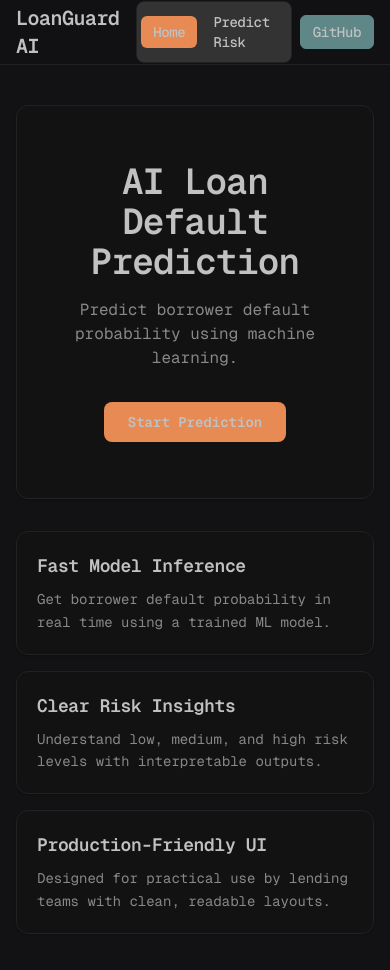
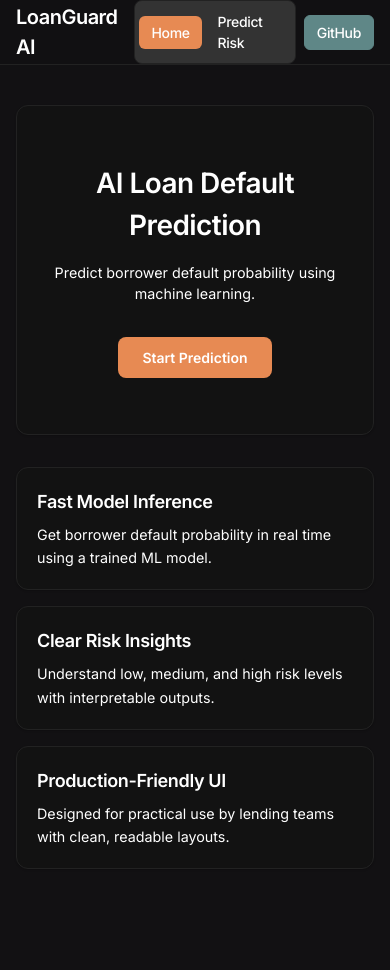
Before and after one commit to HarshBhimani18/ML_Project, a Next.js app in the folder frontend/loan-frontend/: page / in a window 390 px wide. Shown: the top 970 px of the page. After the commit the page ends 933 px from the top, so only its background shows below. Built offline with nearby package versions, Linux system fonts and the light colour scheme.

Commit message:
update frontend UI

```diff
--- a/frontend/loan-frontend/app/about/page.tsx
+++ b/frontend/loan-frontend/app/about/page.tsx
@@ -11,9 +11,9 @@ export default function AboutPage() {
   return (
     <div className="space-y-6">
       <Card className="p-6">
-        <p className="text-xs font-semibold uppercase tracking-[0.2em] text-[var(--muted-foreground)]">About</p>
-        <h1 className="mt-2 text-3xl font-semibold text-[var(--foreground)]">LoanGuard AI Platform</h1>
-        <p className="mt-3 max-w-3xl text-sm leading-relaxed text-[var(--muted-foreground)]">
+        <p className="small-label font-semibold uppercase tracking-[0.2em] text-[var(--muted-foreground)]">About</p>
+        <h1 className="page-title mt-2 font-semibold text-[var(--foreground)]">LoanGuard AI Platform</h1>
+        <p className="body-text mt-3 max-w-3xl leading-relaxed text-[var(--muted-foreground)]">
           LoanGuard AI is a professional web application for machine learning-based loan default
           risk prediction. It provides a simple workflow for data input, model inference, and
           readable risk analytics.
@@ -23,7 +23,7 @@ export default function AboutPage() {
       <section className="grid gap-4 md:grid-cols-2">
         {points.map((point) => (
           <Card key={point} className="p-5 transition-shadow hover:shadow-md">
-            <p className="text-sm leading-relaxed text-[var(--muted-foreground)]">{point}</p>
+            <p className="body-text leading-relaxed text-[var(--muted-foreground)]">{point}</p>
           </Card>
         ))}
       </section>
--- a/frontend/loan-frontend/app/globals.css
+++ b/frontend/loan-frontend/app/globals.css
@@ -2,21 +2,21 @@
 
 :root {
   --primary: #e78a53;
-  --primary-foreground: #121113;
+  --primary-foreground: #ffffff;
   --secondary: #5f8787;
-  --secondary-foreground: #121113;
+  --secondary-foreground: #ffffff;
   --accent: #333333;
-  --accent-foreground: #c1c1c1;
+  --accent-foreground: #ffffff;
   --background: #121113;
-  --foreground: #c1c1c1;
+  --foreground: #ffffff;
   --card: #121212;
-  --card-foreground: #c1c1c1;
+  --card-foreground: #ffffff;
   --popover: #121113;
-  --popover-foreground: #c1c1c1;
+  --popover-foreground: #ffffff;
   --muted: #222222;
-  --muted-foreground: #888888;
+  --muted-foreground: #ffffff;
   --destructive: #5f8787;
-  --destructive-foreground: #121113;
+  --destructive-foreground: #ffffff;
   --border: #222222;
   --input: #222222;
   --ring: #e78a53;
@@ -26,25 +26,39 @@
   --chart-4: #888888;
   --chart-5: #999999;
   --sidebar: #121212;
-  --sidebar-foreground: #c1c1c1;
+  --sidebar-foreground: #ffffff;
   --sidebar-primary: #e78a53;
-  --sidebar-primary-foreground: #121113;
+  --sidebar-primary-foreground: #ffffff;
   --sidebar-accent: #333333;
-  --sidebar-accent-foreground: #c1c1c1;
+  --sidebar-accent-foreground: #ffffff;
   --sidebar-border: #222222;
   --sidebar-ring: #e78a53;
   --primary-hover: #d9783f;
   --success: #16a34a;
   --warning: #f59e0b;
   --danger: #dc2626;
+
+  --text-page-title-min: 1.75rem;
+  --text-page-title-max: 2rem;
+  --text-section-heading-min: 1.25rem;
+  --text-section-heading-max: 1.5rem;
+  --text-card-title: 1.125rem;
+  --text-body-min: 0.875rem;
+  --text-body-max: 1rem;
+  --text-label-min: 0.75rem;
+  --text-label-max: 0.8125rem;
+  --text-button-min: 0.875rem;
+  --text-button-max: 1rem;
+  --text-input-min: 0.875rem;
+  --text-input-max: 1rem;
 }
 
 @theme inline {
   --color-background: var(--background);
   --color-foreground: var(--foreground);
-  --font-sans: var(--font-geist-mono);
-  --font-mono: var(--font-geist-mono);
-  --font-code: var(--font-jetbrains-mono);
+  --font-sans: var(--font-inter);
+  --font-mono: var(--font-inter);
+  --font-code: var(--font-inter);
 }
 
 * {
@@ -56,13 +70,12 @@ body {
   min-height: 100vh;
   background: var(--background);
   color: var(--foreground);
-  font-family: var(--font-geist-mono), monospace;
+  font-family: "Inter", var(--font-inter), sans-serif;
   text-rendering: optimizeLegibility;
   -webkit-font-smoothing: antialiased;
   -moz-osx-font-smoothing: grayscale;
-  font-feature-settings: "cv02", "cv03", "cv04", "cv11";
-  font-variant-numeric: tabular-nums;
   line-height: 1.5;
+  font-size: clamp(var(--text-body-min), 0.8vw + 0.7rem, var(--text-body-max));
 }
 
 .app-card {
@@ -80,6 +93,7 @@ body {
   background: var(--muted);
   color: var(--foreground);
   padding: 0.625rem 0.75rem;
+  font-size: clamp(var(--text-input-min), 0.45vw + 0.75rem, var(--text-input-max));
   outline: none;
   transition: border-color 0.15s ease, box-shadow 0.15s ease;
 }
@@ -90,7 +104,7 @@ body {
 }
 
 .app-label {
-  font-size: 0.875rem;
+  font-size: clamp(var(--text-label-min), 0.2vw + 0.7rem, var(--text-label-max));
   color: var(--foreground);
   font-weight: 500;
 }
@@ -107,9 +121,37 @@ h3 {
 }
 
 .font-brand {
-  font-family: var(--font-geist-mono), monospace;
+  font-family: "Inter", var(--font-inter), sans-serif;
 }
 
 .font-code {
-  font-family: var(--font-jetbrains-mono), monospace;
+  font-family: "Inter", var(--font-inter), sans-serif;
 }
+
+.page-title {
+  font-size: clamp(var(--text-page-title-min), 1.4vw + 1.4rem, var(--text-page-title-max));
+}
+
+.section-heading {
+  font-size: clamp(var(--text-section-heading-min), 1vw + 1rem, var(--text-section-heading-max));
+}
+
+.card-title {
+  font-size: var(--text-card-title);
+}
+
+.body-text {
+  font-size: clamp(var(--text-body-min), 0.8vw + 0.7rem, var(--text-body-max));
+}
+
+.small-label {
+  font-size: clamp(var(--text-label-min), 0.2vw + 0.7rem, var(--text-label-max));
+}
+
+.text-button {
+  font-size: clamp(var(--text-button-min), 0.45vw + 0.75rem, var(--text-button-max));
+}
+
+.text-input {
+  font-size: clamp(var(--text-input-min), 0.45vw + 0.75rem, var(--text-input-max));
+}
--- a/frontend/loan-frontend/app/layout.tsx
+++ b/frontend/loan-frontend/app/layout.tsx
@@ -1,16 +1,10 @@
 import type { Metadata } from "next";
-import { Geist_Mono, JetBrains_Mono } from "next/font/google";
+import { Inter } from "next/font/google";
 import "./globals.css";
 import { Navbar } from "../components/navbar";
 
-const geistMono = Geist_Mono({
-  variable: "--font-geist-mono",
-  subsets: ["latin"],
-  display: "swap",
-});
-
-const jetbrainsMono = JetBrains_Mono({
-  variable: "--font-jetbrains-mono",
+const inter = Inter({
+  variable: "--font-inter",
   subsets: ["latin"],
   display: "swap",
 });
@@ -28,7 +22,7 @@ export default function RootLayout({
   return (
     <html lang="en">
       <body
-        className={`${geistMono.variable} ${jetbrainsMono.variable} antialiased selection:bg-[#e78a53] selection:text-[#121113]`}
+        className={`${inter.variable} antialiased selection:bg-[#e78a53] selection:text-[#121113]`}
       >
         <Navbar />
         <main className="mx-auto w-full max-w-6xl px-4 pb-16 pt-10 sm:px-6 lg:px-8">{children}</main>
--- a/frontend/loan-frontend/app/page.tsx
+++ b/frontend/loan-frontend/app/page.tsx
@@ -21,16 +21,16 @@ export default function HomePage() {
     <div className="space-y-8">
       <Card className="px-6 py-14 text-center sm:px-10 sm:py-16">
         <div className="mx-auto max-w-3xl">
-          <h1 className="text-4xl font-semibold tracking-tight text-[var(--foreground)] sm:text-5xl">
+          <h1 className="page-title font-semibold tracking-tight text-[var(--foreground)]">
             AI Loan Default Prediction
           </h1>
-          <p className="mx-auto mt-4 max-w-2xl text-base text-[var(--muted-foreground)] sm:text-lg">
+          <p className="body-text mx-auto mt-4 max-w-2xl text-[var(--muted-foreground)]">
             Predict borrower default probability using machine learning.
           </p>
           <div className="mt-8">
             <Link
               href="/predict"
-              className="inline-flex items-center justify-center rounded-lg bg-[var(--primary)] px-6 py-2.5 text-sm font-semibold text-[var(--primary-foreground)] transition-colors hover:bg-[var(--primary-hover)]"
+              className="text-button inline-flex items-center justify-center rounded-lg bg-[var(--primary)] px-6 py-2.5 font-semibold text-[var(--primary-foreground)] transition-colors hover:bg-[var(--primary-hover)]"
             >
               Start Prediction
             </Link>
@@ -41,8 +41,8 @@ export default function HomePage() {
       <section className="grid gap-4 md:grid-cols-3">
         {highlights.map((item) => (
           <Card key={item.title} className="p-5 transition-shadow hover:shadow-md">
-            <h2 className="text-lg font-semibold text-[var(--foreground)]">{item.title}</h2>
-            <p className="mt-2 text-sm leading-relaxed text-[var(--muted-foreground)]">{item.body}</p>
+            <h2 className="card-title font-semibold text-[var(--foreground)]">{item.title}</h2>
+            <p className="body-text mt-2 leading-relaxed text-[var(--muted-foreground)]">{item.body}</p>
           </Card>
         ))}
       </section>
--- a/frontend/loan-frontend/app/predict/page.tsx
+++ b/frontend/loan-frontend/app/predict/page.tsx
@@ -3,7 +3,7 @@ import { PredictForm } from "../../components/predict/predict-form";
 export default function PredictPage() {
   return (
     <div className="space-y-4">
-      <p className="text-sm text-[var(--muted-foreground)]">
+      <p className="body-text text-[var(--muted-foreground)]">
         Submit borrower profile details to evaluate machine learning default risk.
       </p>
       <PredictForm />
--- a/frontend/loan-frontend/components/navbar.tsx
+++ b/frontend/loan-frontend/components/navbar.tsx
@@ -15,7 +15,7 @@ export function Navbar() {
     <header className="sticky top-0 z-40 border-b border-[var(--border)] bg-[var(--background)]/95 backdrop-blur supports-[backdrop-filter]:bg-[var(--background)]/90">
       <div className="mx-auto flex h-16 w-full max-w-6xl items-center justify-between px-4 sm:px-6 lg:px-8">
         <Link href="/" className="text-[var(--foreground)] transition-colors hover:text-[var(--primary)]">
-          <span className="font-brand text-xl font-semibold tracking-tight sm:text-2xl">LoanGuard AI</span>
+          <span className="font-brand section-heading font-semibold tracking-tight">LoanGuard AI</span>
         </Link>
 
         <div className="flex items-center gap-2">
@@ -26,7 +26,7 @@ export function Navbar() {
                 <Link
                   key={item.href}
                   href={item.href}
-                  className={`rounded-md px-3 py-1.5 text-sm font-medium tracking-tight transition-colors ${
+                  className={`text-button rounded-md px-3 py-1.5 font-medium tracking-tight transition-colors ${
                     active
                       ? "bg-[var(--primary)] text-[var(--primary-foreground)]"
                       : "text-[var(--accent-foreground)] hover:bg-[var(--muted)] hover:text-[var(--foreground)]"
@@ -41,7 +41,7 @@ export function Navbar() {
             href="https://github.com/HarshBhimani18"
             target="_blank"
             rel="noreferrer"
-            className="rounded-md border border-[var(--secondary)] bg-[var(--secondary)] px-3 py-1.5 text-sm font-medium tracking-tight text-[var(--secondary-foreground)] transition-colors hover:opacity-90"
+            className="text-button rounded-md border border-[var(--secondary)] bg-[var(--secondary)] px-3 py-1.5 font-medium tracking-tight text-[var(--secondary-foreground)] transition-colors hover:opacity-90"
           >
             GitHub
           </a>
--- a/frontend/loan-frontend/components/ui/button.tsx
+++ b/frontend/loan-frontend/components/ui/button.tsx
@@ -7,7 +7,7 @@ function merge(...items: Array<string | undefined | false>) {
 }
 
 const base =
-  "inline-flex items-center justify-center rounded-lg px-4 py-2.5 text-sm font-semibold transition-colors focus-visible:outline-none focus-visible:ring-2 focus-visible:ring-[var(--ring)] focus-visible:ring-offset-2 focus-visible:ring-offset-[var(--background)] disabled:cursor-not-allowed disabled:opacity-60";
+  "text-button inline-flex items-center justify-center rounded-lg px-4 py-2.5 font-semibold transition-colors focus-visible:outline-none focus-visible:ring-2 focus-visible:ring-[var(--ring)] focus-visible:ring-offset-2 focus-visible:ring-offset-[var(--background)] disabled:cursor-not-allowed disabled:opacity-60";
 
 const variants: Record<Variant, string> = {
   primary:
```
Also changed, not shown: frontend/loan-frontend/components/predict/predict-form.tsx (+6 -6 lines), frontend/loan-frontend/components/results/risk-dashboard.tsx (+12 -12 lines).
